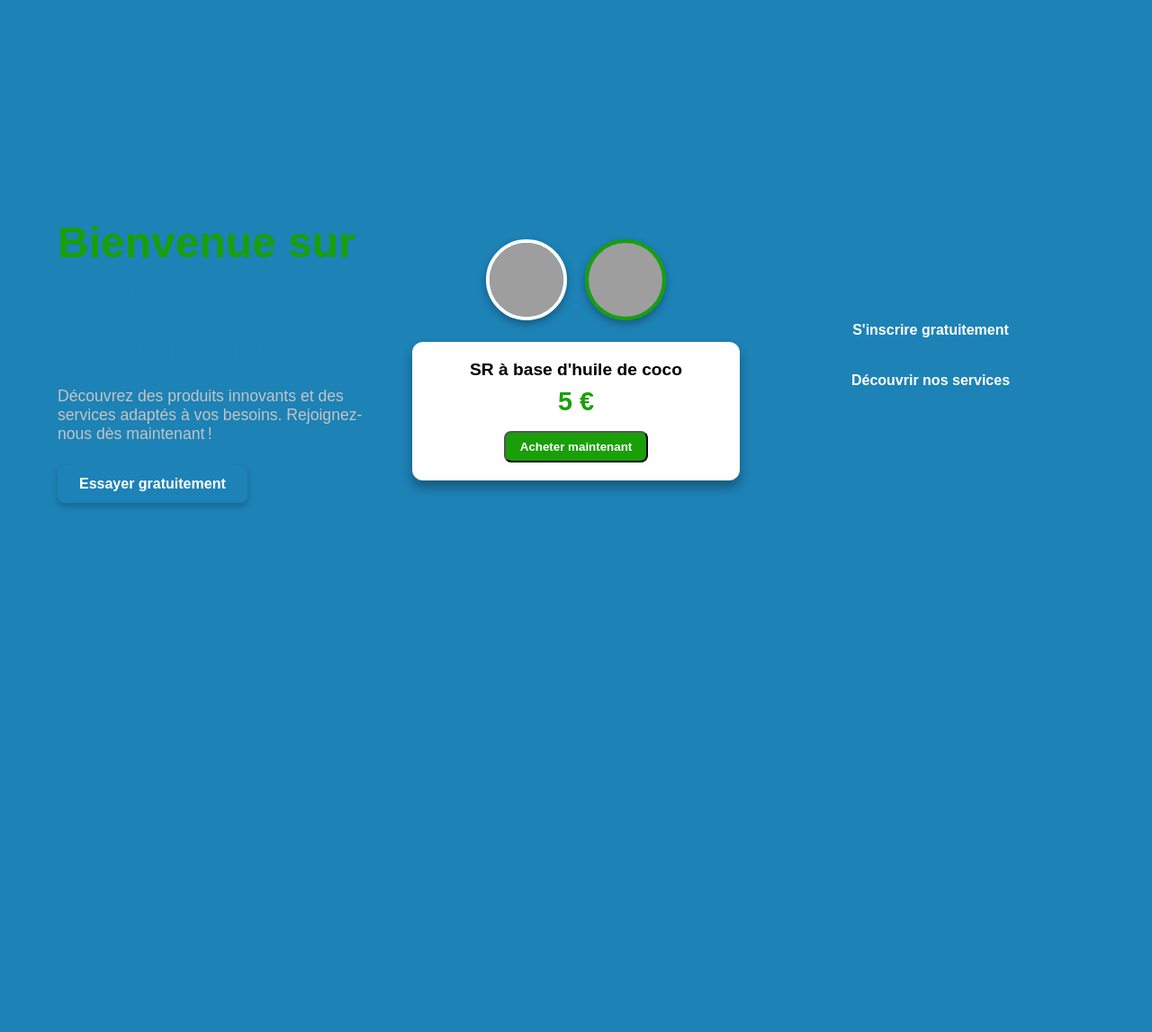
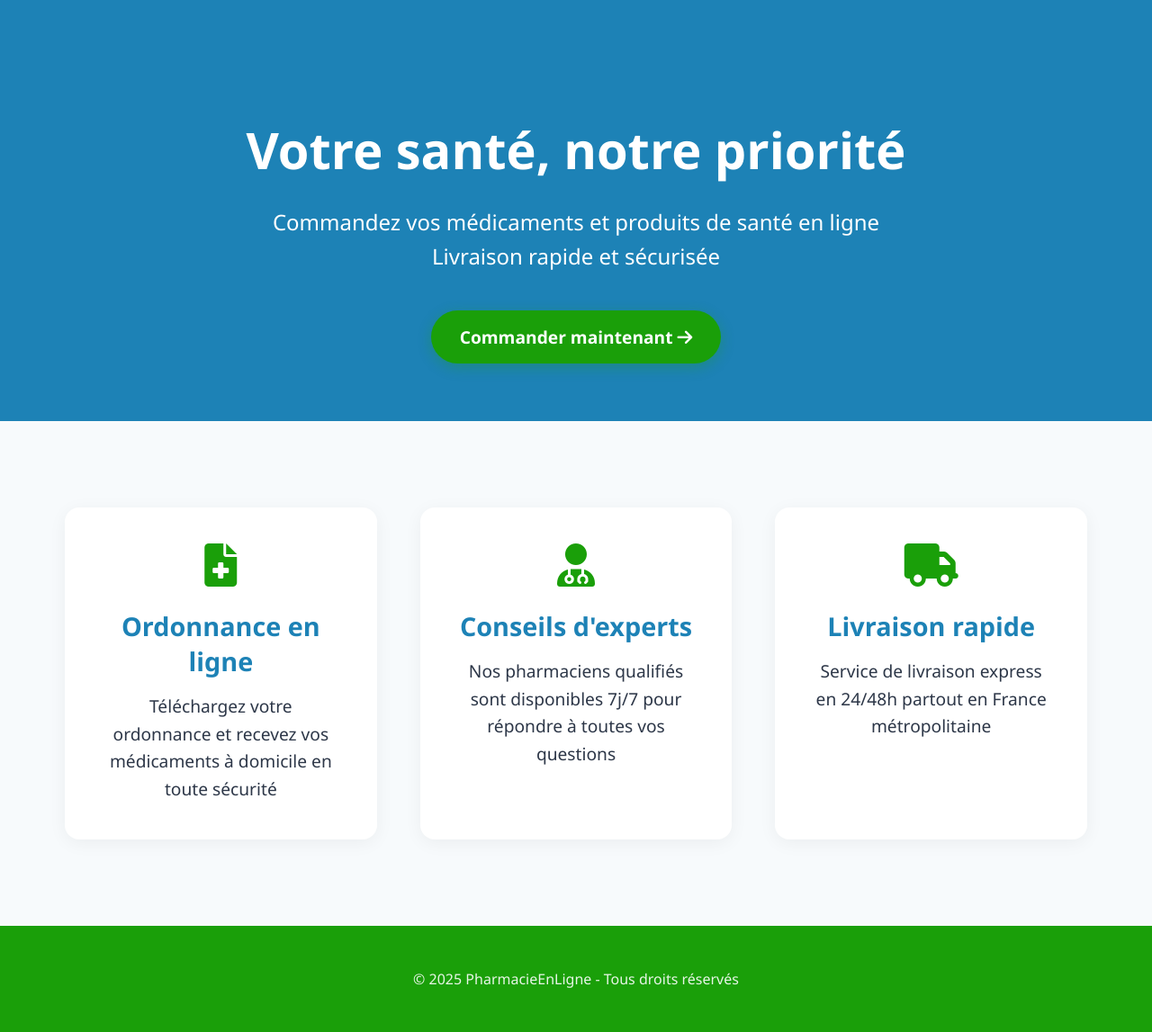
Before and after one commit to Isaac2910/Oranga-sante, a Django app: template Pharma/templates/pharma/base.html in a window 1280 px wide. Shown: the whole page at 90% size. Before the commit the page ends 564 px from the top, so only its background shows below. Run offline with Django 5.2, Linux system fonts and the light colour scheme; the template is opened without the code that fills it, so the values that code supplies are empty; grey boxes are pictures that could not be loaded.

Commit message:
leading-page

```diff
--- a/Pharma/templates/pharma/base.html
+++ b/Pharma/templates/pharma/base.html
@@ -1,188 +1,174 @@
 <!DOCTYPE html>
 <html lang="fr">
 <head>
-    <meta charset="UTF-8">
-    <meta name="viewport" content="width=device-width, initial-scale=1.0">
-    <title>Composant Attrayant</title>
+    <link href="https://cdnjs.cloudflare.com/ajax/libs/animate.css/4.1.1/animate.min.css" rel="stylesheet" />
+    <link rel="stylesheet" href="https://cdnjs.cloudflare.com/ajax/libs/font-awesome/6.0.0/css/all.min.css" />
     <style>
-        /* Styles généraux */
         * {
             margin: 0;
             padding: 0;
             box-sizing: border-box;
+            font-family: 'Segoe UI', Tahoma, Geneva, Verdana, sans-serif;
         }
 
         body {
-            font-family: Arial, sans-serif;
-            background-color:  #1D82B6;
-            color: white;
-            display: flex;
-            justify-content: center;
-            align-items: center;
-            height: 100vh;
+            background-color: #F7FAFC;
         }
 
-        .container {
-            display: grid;
-            grid-template-columns: repeat(3, 1fr);
-            gap: 30px;
-            width: 90%;
-            max-width: 1200px;
-            align-items: center;
+        .hero {
+            background-color: #1D82B6;
+            color: white;
+            padding: 8rem 2rem 4rem;
+            text-align: center;
+            position: relative;
+            overflow: hidden;
         }
 
-        /* Section gauche : Bienvenue */
-        .welcome-section h1 {
-            font-size: 3rem;
-            line-height: 1.2;
-            margin-bottom: 1rem;
-            color: #1A9F09;
+        .hero h1 {
+            font-size: 3.5rem;
+            font-weight: 800;
+            margin-bottom: 1.5rem;
+            animation: fadeInDown 1s ease-out;
         }
 
-        .welcome-section .highlight {
-            color: #1D82B6;
-            font-weight: bold;
+        .hero p {
+            font-size: 1.5rem;
+            margin-bottom: 2.5rem;
+            line-height: 1.6;
+            animation: fadeIn 1s ease-out 0.5s both;
         }
 
-        .welcome-section p {
-            color: #c4c4c4;
-            margin-bottom: 1.5rem;
-            font-size: 1.1rem;
+        .cta-button {
+            background-color: #1A9F09;
+            color: white;
+            padding: 1rem 2rem;
+            border-radius: 2rem;
+            text-decoration: none;
+            font-weight: bold;
+            font-size: 1.2rem;
+            transition: all 0.3s ease;
+            display: inline-block;
+            box-shadow: 0 4px 15px rgba(26, 159, 9, 0.3);
+            animation: fadeInUp 1s ease-out 1s both;
         }
 
-        .button {
-            display: inline-block;
-            padding: 0.75rem 1.5rem;
-            border-radius: 8px;
-            font-weight: bold;
-            text-align: center;
-            transition: background-color 0.3s, transform 0.3s;
-            cursor: pointer;
-            text-decoration: none;
+        .cta-button:hover {
+            transform: translateY(-5px);
+            box-shadow: 0 6px 20px rgba(26, 159, 9, 0.4);
         }
 
-        .button.primary {
-            background-color: #1D82B6;
-            color: white;
-            box-shadow: 0 4px 6px rgba(0, 0, 0, 0.2);
+        .features {
+            max-width: 1200px;
+            margin: 6rem auto;
+            padding: 0 2rem;
+            display: grid;
+            grid-template-columns: repeat(auto-fit, minmax(300px, 1fr));
+            gap: 3rem;
         }
 
-        .button.primary:hover {
-            background-color: #166893;
-            transform: scale(1.05);
+        .feature-card {
+            padding: 2.5rem;
+            border-radius: 1rem;
+            background-color: white;
+            box-shadow: 0 4px 20px rgba(0, 0, 0, 0.05);
+            text-align: center;
+            transition: all 0.3s ease;
+            position: relative;
+            overflow: hidden;
+            animation: fadeInUp 1s ease-out;
         }
 
-        /* Section centrale */
-        .doctors {
-            display: flex;
-            justify-content: center;
-            gap: 20px;
+        .feature-card:hover {
+            transform: translateY(-10px);
+            box-shadow: 0 8px 30px rgba(0, 0, 0, 0.1);
+        }
+
+        .feature-card i {
+            font-size: 3rem;
+            color: #1A9F09;
             margin-bottom: 1.5rem;
         }
 
-        .doctor-img {
-            width: 90px;
-            height: 90px;
-            border-radius: 50%;
-            border: 4px solid white;
-            box-shadow: 0 4px 8px rgba(0, 0, 0, 0.3);
-        }
-
-        .doctor-img.highlight-img {
-            border-color: #1A9F09;
-        }
-
-        .product-card {
-            background-color: white;
-            color: black;
-            border-radius: 12px;
-            padding: 20px;
-            text-align: center;
-            box-shadow: 0 8px 12px rgba(0, 0, 0, 0.3);
-        }
-
-        .product-title {
-            font-size: 1.2rem;
-            font-weight: bold;
-            margin-bottom: 0.5rem;
-        }
-
-        .product-price {
+        .feature-card h3 {
             font-size: 1.8rem;
-            color: #1A9F09;
-            font-weight: bold;
+            font-weight: 700;
+            color: #1D82B6;
             margin-bottom: 1rem;
         }
 
-        .button.buy-now {
+        .feature-card p {
+            font-size: 1.2rem;
+            color: #2D3748;
+            line-height: 1.6;
+        }
+
+        footer {
             background-color: #1A9F09;
             color: white;
-            padding: 0.5rem 1rem;
-            border-radius: 8px;
+            padding: 3rem 2rem;
+            text-align: center;
         }
 
-        .button.buy-now:hover {
-            background-color: #13840C;
-            transform: scale(1.05);
+        footer p {
+            opacity: 0.9;
+            font-size: 1rem;
         }
 
-        /* Section droite */
-        .cta-section {
-            text-align: right;
+        @keyframes fadeIn {
+            from { opacity: 0; }
+            to { opacity: 1; }
         }
 
-        .cta-section .button {
-            display: block;
-            margin-bottom: 10px;
+        @keyframes fadeInDown {
+            from {
+                opacity: 0;
+                transform: translateY(-20px);
+            }
+            to {
+                opacity: 1;
+                transform: translateY(0);
+            }
         }
 
-        .button.secondary {
-            background-color: transparent;
-            border: 2px solid #1D82B6;
-            color: white;
-        }
-
-        .button.secondary:hover {
-            background-color: #1D82B6;
-            color: white;
+        @keyframes fadeInUp {
+            from {
+                opacity: 0;
+                transform: translateY(20px);
+            }
+            to {
+                opacity: 1;
+                transform: translateY(0);
+            }
         }
     </style>
 </head>
 <body>
-    <div class="container">
-        <!-- Section gauche : Bienvenue -->
-        <div class="welcome-section">
-            <h1>Bienvenue sur <span class="highlight">notre plateforme</span></h1>
-            <p>Découvrez des produits innovants et des services adaptés à vos besoins. Rejoignez-nous dès maintenant !</p>
-            <a href="#" class="button primary">Essayer gratuitement</a>
-        </div>
-
-        <!-- Section centrale : Médecins et produit -->
-        <div class="product-section">
-            <div class="doctors">
-                <img src="doctor1.jpg" alt="Médecin 1" class="doctor-img">
-                <img src="doctor2.jpg" alt="Médecin 2" class="doctor-img highlight-img">
+    <main>
+        <section class="hero">
+            <h1>Votre santé, notre priorité</h1>
+            <p>Commandez vos médicaments et produits de santé en ligne<br>Livraison rapide et sécurisée</p>
+            <a href="#" class="cta-button">Commander maintenant <i class="fas fa-arrow-right"></i></a>
+        </section>
+        <section class="features">
+            <div class="feature-card">
+                <i class="fas fa-file-medical"></i>
+                <h3>Ordonnance en ligne</h3>
+                <p>Téléchargez votre ordonnance et recevez vos médicaments à domicile en toute sécurité</p>
             </div>
-            <div class="product-card">
-                <p class="product-title">SR à base d'huile de coco</p>
-                <p class="product-price">5 €</p>
-                <button class="button buy-now">Acheter maintenant</button>
+            <div class="feature-card">
+                <i class="fas fa-user-md"></i>
+                <h3>Conseils d'experts</h3>
+                <p>Nos pharmaciens qualifiés sont disponibles 7j/7 pour répondre à toutes vos questions</p>
             </div>
-        </div>
-
-        <!-- Section droite : S'inscrire -->
-        <div class="cta-section">
-            <a href="#" class="button secondary">S'inscrire gratuitement</a>
-            <a href="#" class="button secondary">Découvrir nos services</a>
-        </div>
-    </div>
-    <script>
-        // Ajout de clics animés
-        document.querySelectorAll('.button').forEach(button => {
-            button.addEventListener('click', () => {
-                alert('Action exécutée !');
-            });
-        });
-    </script>
+            <div class="feature-card">
+                <i class="fas fa-truck"></i>
+                <h3>Livraison rapide</h3>
+                <p>Service de livraison express en 24/48h partout en France métropolitaine</p>
+            </div>
+        </section>
+    </main>
+    <footer>
+        <p>© 2025 PharmacieEnLigne - Tous droits réservés</p>
+    </footer>
 </body>
 </html>
```
